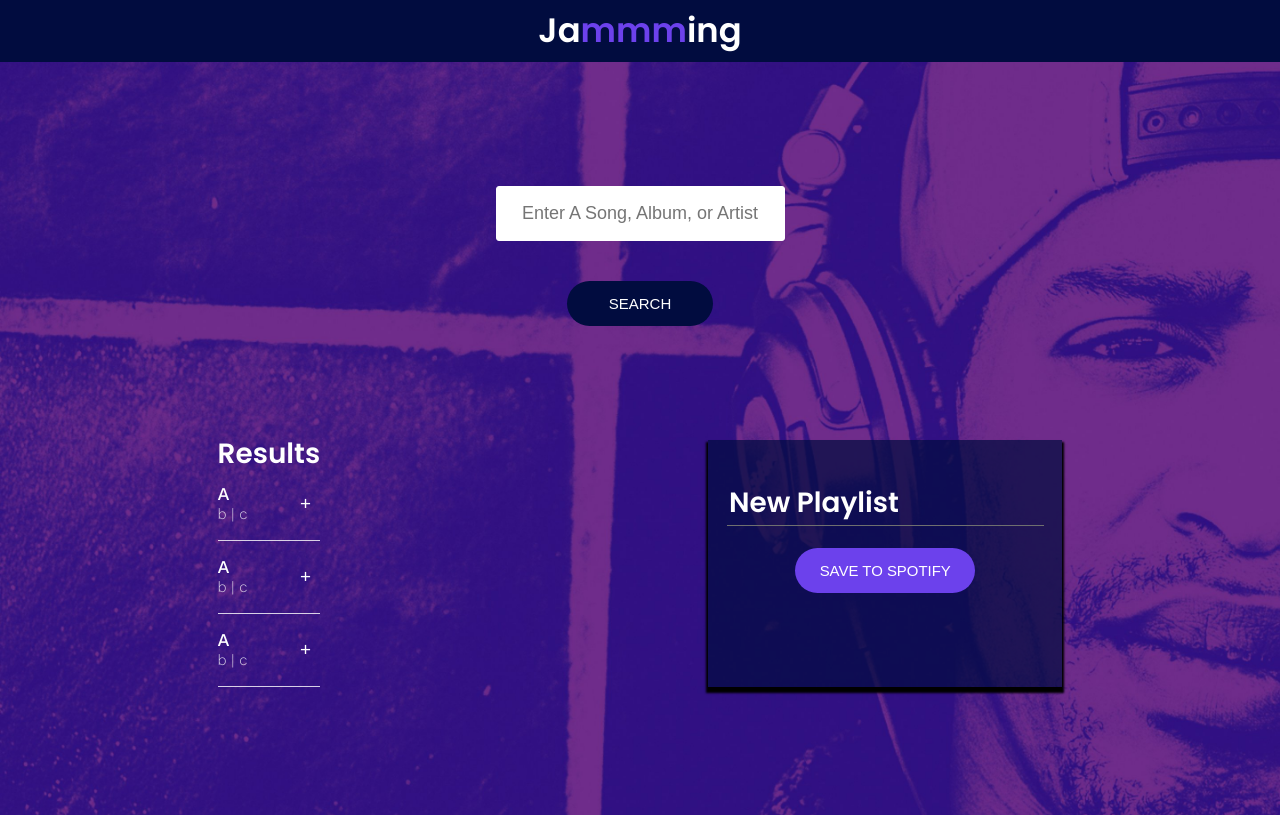
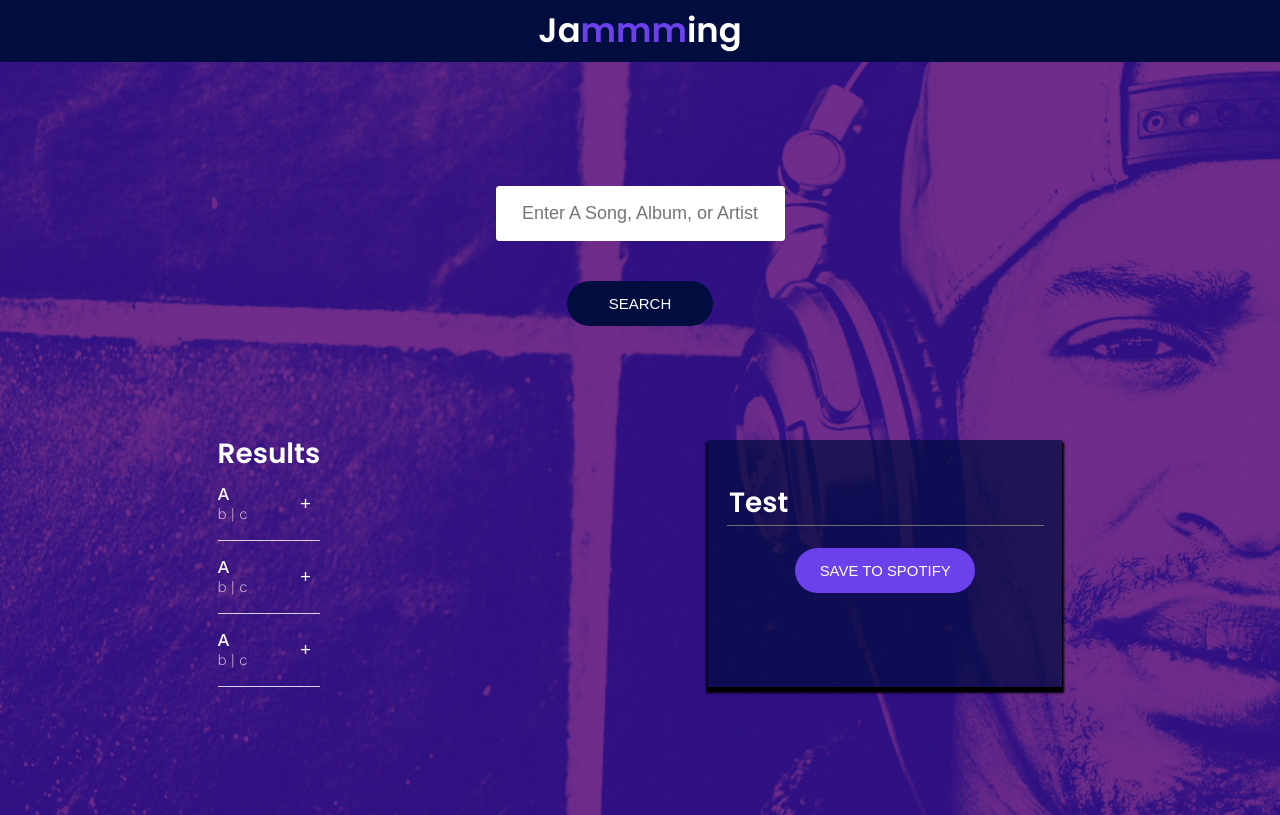
Before and after one commit to karlj38/jammming, a React (Create React App) app: page / in a window 1280 px wide. Built offline with nearby package versions, Linux system fonts and the light colour scheme.

Commit message:
Pass down Playlist to TrackList

```diff
--- a/src/Components/App/App.js
+++ b/src/Components/App/App.js
@@ -25,6 +25,8 @@ function App() {
       id: 3,
     },
   ]);
+  const [playlistName, setPlaylistName] = useState("Test");
+  const [playlistTracks, setPlaylistTracks] = useState([]);
   // console.log("app", searchResults);
   return (
     <div>
@@ -35,7 +37,10 @@ function App() {
         <SearchBar />
         <div className="App-playlist">
           <SearchResults results={searchResults} />
-          <Playlist />
+          <Playlist
+            playlistName={playlistName}
+            playlistTracks={playlistTracks}
+          />
         </div>
       </div>
     </div>
--- a/src/Components/Playlist/Playlist.js
+++ b/src/Components/Playlist/Playlist.js
@@ -5,8 +5,8 @@ import "./Playlist.css";
 function Playlist(props) {
   return (
     <div className="Playlist">
-      <input defaultValue={"New Playlist"} />
-      {/* <TrackList /> */}
+      <input value={props.playlistName} />
+      <TrackList results={props.playlistTracks} />
       <button className="Playlist-save">SAVE TO SPOTIFY</button>
     </div>
   );
```
